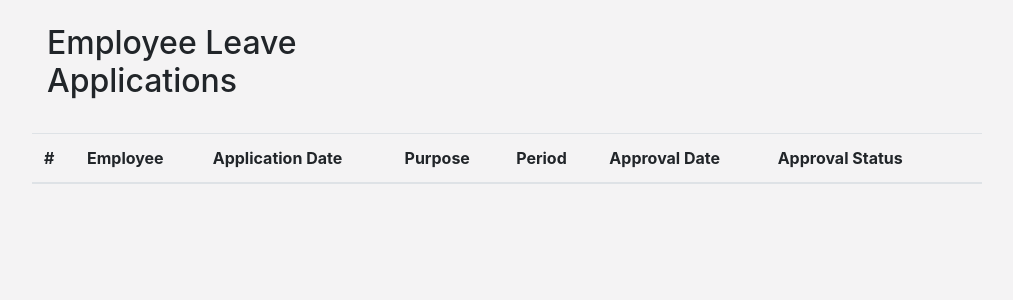
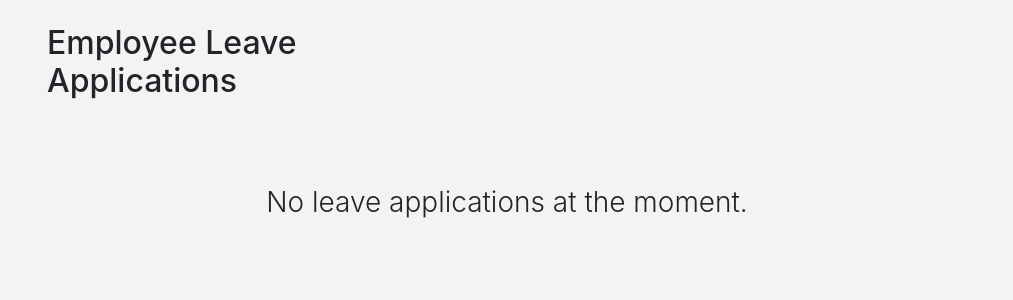
Before and after one commit to bunya017/leave-ms, a PHP site: page /leave-ms/admin/dashboard.php in a window 1280 px wide. Shown: the part 56-356 px from the top of the page, without its empty margins (133-1146 px from the left). Run offline with PHP 8.4, Linux system fonts and the light colour scheme; the visitor is signed in with stand-in values (Sample User, id 1); data that the repository does not hold is empty.

Commit message:
fix(AdminDash): Fix error for when there's 0 leave applications

```diff
--- a/admin/dashboard.php
+++ b/admin/dashboard.php
@@ -15,7 +15,7 @@
         `employee_leave`.`to_registrar`='1'";
     }
     $result = $conn->query($query);
-    if (($result->num_rows > 0)){
+    if ($result->num_rows > 0){
       $index = 0;
       while ($row = $result->fetch_assoc()) {
         $leave_applications[] = array(
@@ -53,6 +53,7 @@
             </div>
           </div>
 
+          <?php if (!empty($leave_applications)): ?>
             <!-- Employee Leave list -->
             <div class="row">
               <table class="table">
@@ -117,6 +118,11 @@
                 </tbody>
               </table>
             </div>
+          <?php else: ?>
+            <div class="col-12 py-5 text-center">
+              <p class="lead large">No leave applications at the moment.</p>
+            </div>
+          <?php endif ?>
         </div>
       </div>
     </div>
@@ -125,5 +131,9 @@
     body {
       background-color: #f4f3f4 !important;
     }
+
+    .large {
+      font-size: 1.75em;
+    }
   </style>
 </html>
```
Lines whose indentation alone changed are shown as unchanged.
